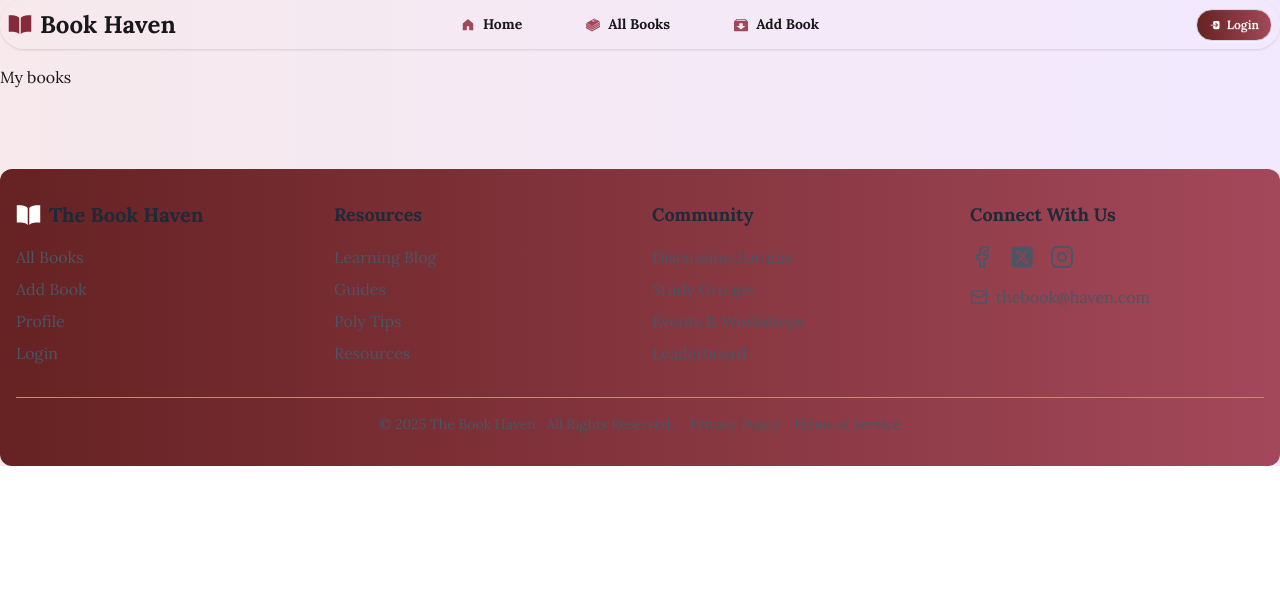
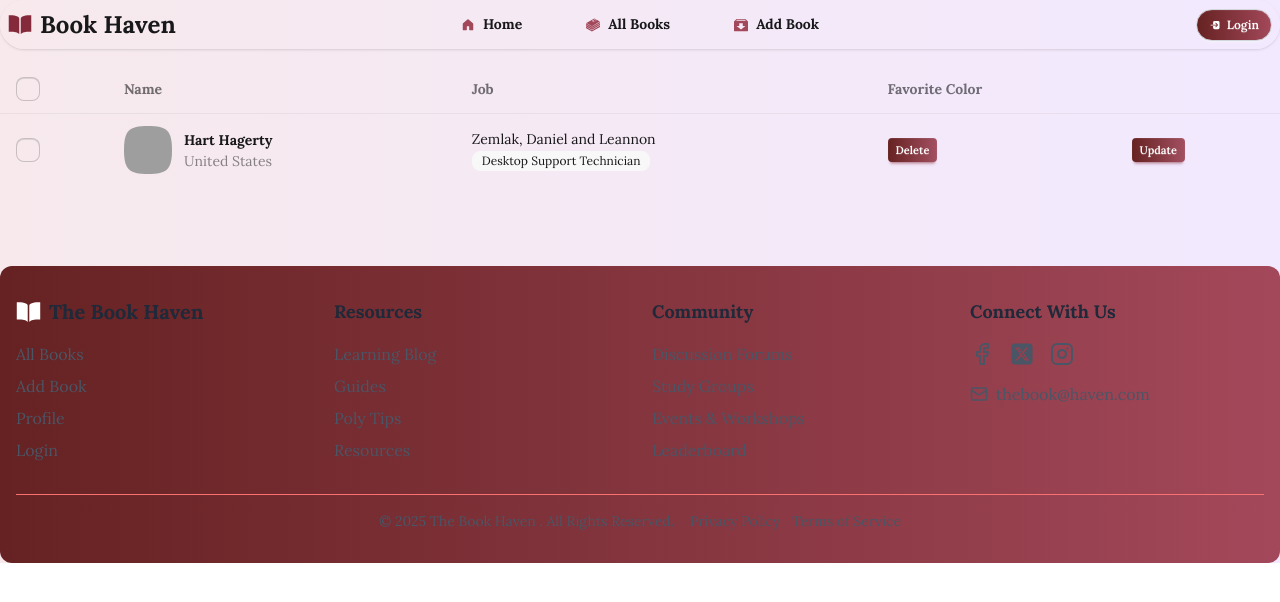
Before and after one commit to shahidur-rahman18/The-Book-Haven-, a React (Vite) app: page /my-books in a window 1280 px wide. Shown: the top 602 px of the page. Built offline with nearby package versions, Linux system fonts and the light colour scheme; no server answers; grey boxes are pictures that could not be loaded.

Commit message:
add table

```diff
--- a/src/Pages/AllBooks.jsx
+++ b/src/Pages/AllBooks.jsx
@@ -1,15 +1,16 @@
 import PropagateLoader from "react-spinners/PropagateLoader";
 import useGet from "../hooks/useGet";
 import BookCard from "./BookCard";
+import { Link } from "react-router";
 // eslint-disable-next-line no-unused-vars
 import { motion } from "framer-motion";
+import TableBook from "../components/TableBook";
 
 const AllBooks = () => {
-  const { data, loading, error, setUrl,  } = useGet("/books");
+  const { data, loading, error, setUrl } = useGet("/books");
   const handleSearch = (e) => {
     e.preventDefault();
     const search_text = e.target.search.value;
-    // console.log(search_text)
     setUrl(`/search?search=${encodeURIComponent(search_text)}`);
   };
 
@@ -58,11 +59,63 @@ const AllBooks = () => {
         initial={{ y: 80, opacity: 1 }}
         animate={{ y: 2, opacity: 1 }}
         transition={{ duration: 0.9, delay: 0.5 }}
-        className="grid grid-cols-1 md:grid-cols-2 lg:grid-cols-4 gap-3 lg:gap-8 mt-5"
+        className="overflow-x-auto mt-5"
       >
-        {data.map((book) => (
-          <BookCard key={book._id} book={book} />
-        ))}
+         {/* Desktop Table */}
+        <div className="hidden md:block">
+          <table className="table table-zebra w-full">
+            <thead>
+              <tr>
+                <th>Book Details</th>
+                <th>Author</th>
+                <th>Genre</th>
+                <th>Price</th>
+                <th>Actions</th>
+              </tr>
+            </thead>
+            <tbody>
+              {data.map((book) => (
+                <TableBook key={book._id} book={book} tableFormat={true} />
+              ))}
+            </tbody>
+          </table>
+        </div>
+          {/* Mobile Cards */}
+        <div className="md:hidden space-y-4">
+          {data.map((book) => (
+            <div key={book._id} className="card bg-base-100 shadow-xl border">
+              <div className="card-body">
+                <div className="flex items-center gap-4">
+                  <div className="avatar">
+                    <div className="mask bg-base-100 rounded-xl h-16 w-16">
+                      <img
+                        src={book.coverImage || "/default-book-cover.jpg"}
+                        alt={book.title}
+                        className="object-cover"
+                      />
+                    </div>
+                  </div>
+                  <div className="flex-1">
+                    <h3 className="card-title text-lg">{book.title}</h3>
+                    <p className="text-sm text-gray-600">by {book.author || "Unknown Author"}</p>
+                    <div className="flex justify-between items-center mt-2">
+                      <span className="badge badge-outline">{book.genre || "General"}</span>
+                      <span className="font-bold">${book.price || "N/A"}</span>
+                    </div>
+                  </div>
+                </div>
+                <div className="card-actions justify-end mt-3">
+                  <Link
+                    to={`/book-details/${book._id}`}
+                    className="btn btn-primary btn-sm"
+                  >
+                    Details
+                  </Link>
+                </div>
+              </div>
+            </div>
+          ))}
+        </div>
       </motion.div>
     </div>
   );
--- a/src/Pages/MyBooks.jsx
+++ b/src/Pages/MyBooks.jsx
@@ -1,11 +1,63 @@
-import React from 'react';
+import React from "react";
 
 const MyBooks = () => {
-    return (
-        <div>
-            <h1>My books</h1>
-        </div>
-    );
+  return (
+    <div className="overflow-x-auto">
+      <table className="table">
+        {/* head */}
+        <thead>
+          <tr>
+            <th>
+              <label>
+                <input type="checkbox" className="checkbox" />
+              </label>
+            </th>
+            <th>Name</th>
+            <th>Job</th>
+            <th>Favorite Color</th>
+            <th></th>
+          </tr>
+        </thead>
+        <tbody>
+          {/* row 1 */}
+          <tr>
+            <th>
+              <label>
+                <input type="checkbox" className="checkbox" />
+              </label>
+            </th>
+            <td>
+              <div className="flex items-center gap-3">
+                <div className="avatar">
+                  <div className="mask mask-squircle h-12 w-12">
+                    <img
+                      src="https://img.daisyui.com/images/profile/demo/2@94.webp"
+                      alt="Avatar Tailwind CSS Component"
+                    />
+                  </div>
+                </div>
+                <div>
+                  <div className="font-bold">Hart Hagerty</div>
+                  <div className="text-sm opacity-50">United States</div>
+                </div>
+              </div>
+            </td>
+            <td>
+              Zemlak, Daniel and Leannon
+              <br />
+              <span className="badge badge-ghost badge-sm">
+                Desktop Support Technician
+              </span>
+            </td>
+            <td><button className="btn btn-primary btn-xs">Delete</button></td>
+            <th>
+              <button className="btn btn-primary btn-xs">Update</button>
+            </th>
+          </tr>
+        </tbody>
+      </table>
+    </div>
+  );
 };
 
 export default MyBooks;
--- /dev/null
+++ b/src/components/TableBook.jsx
@@ -0,0 +1,52 @@
+import React from "react";
+import { Link } from "react-router";
+
+const TableBook = ({ book, tableFormat = false }) => {
+  const { _id } = book;
+
+  if (tableFormat) {
+    return (
+      <tr>
+        <td>
+          <div className="flex items-center gap-3">
+            <div className="avatar">
+              <div className="mask bg-base-100 rounded-xl h-12 w-12">
+                <img
+                  src={book.coverImage || "/default-book-cover.jpg"}
+                  alt={book.title}
+                  className="object-cover"
+                />
+              </div>
+            </div>
+            <div>
+              <div className="font-bold">{book.title}</div>
+              <div className="text-sm opacity-50">
+                {book.author || "Unknown Author"}
+              </div>
+            </div>
+          </div>
+        </td>
+        <td>{book.author}</td>
+        <td>{book.genre || "General"}</td>
+        <td className="font-semibold">${book.price || "N/A"}</td>
+        <td>
+          <Link
+            to={`/book-details/${_id}`}
+            className="btn btn-primary btn-xs"
+          >
+            Details
+          </Link>
+        </td>
+      </tr>
+    );
+  }
+
+  // Your original BookCard grid layout here
+  return (
+    <div className="card bg-base-100 shadow-xl">
+      {/* Your original BookCard content */}
+    </div>
+  );
+};
+
+export default TableBook;
```
